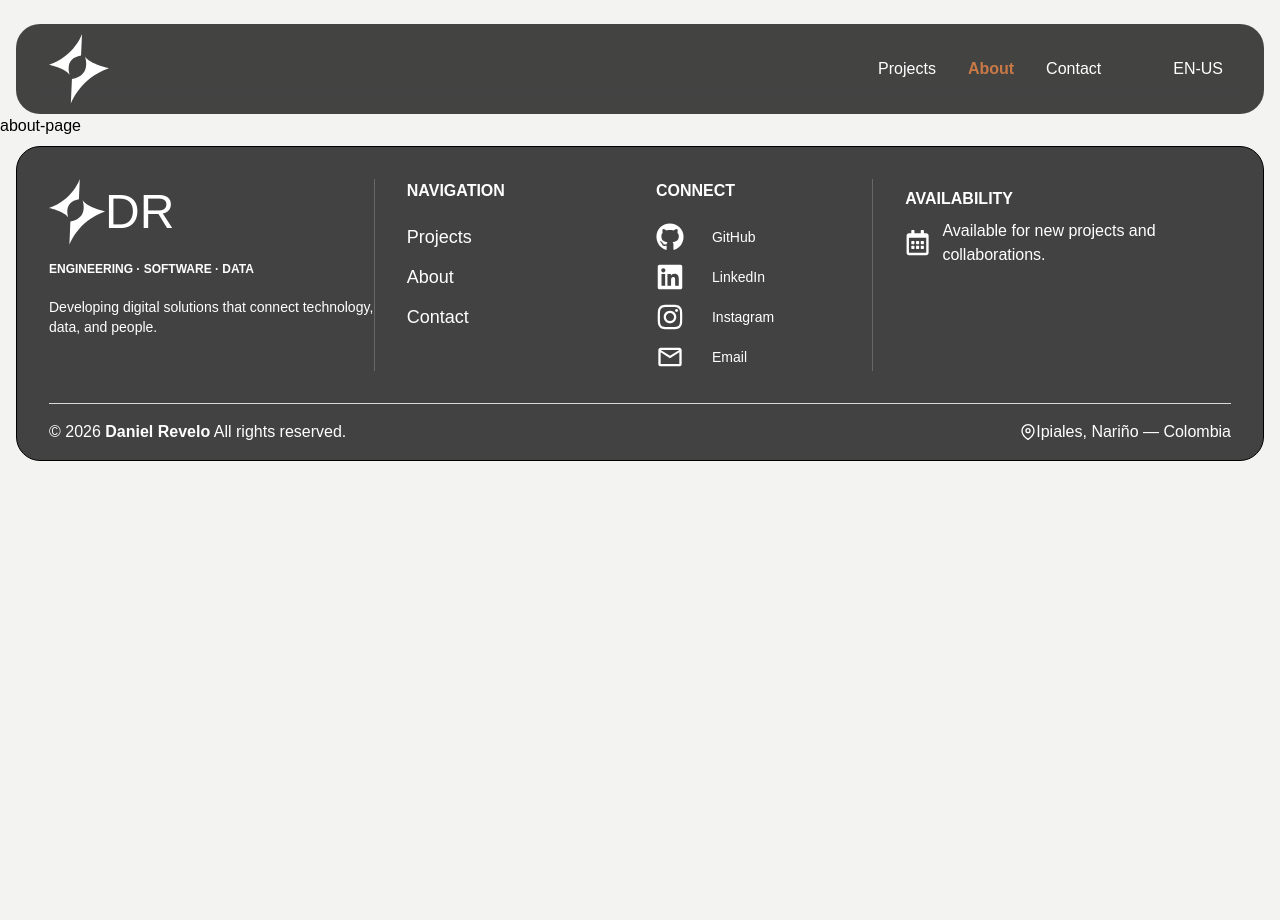
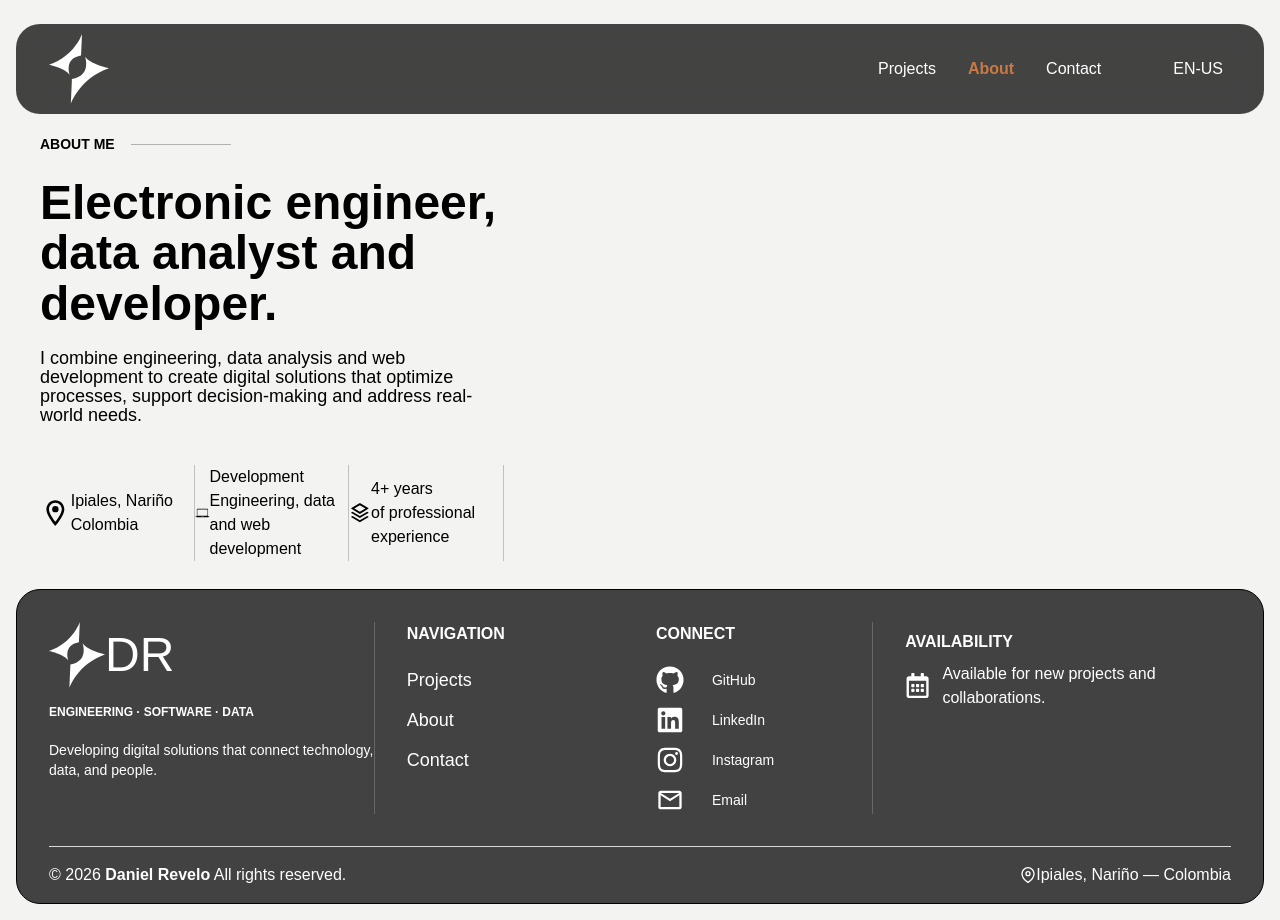
Before and after one commit to danielr2120/portfolio, a React (Vite) app: page /about in a window 1280 px wide. Before the commit the page ends 800 px from the top, so only its background shows below. Built offline with nearby package versions, Linux system fonts and the light colour scheme.

Commit message:
A section of the about me page begins~

```diff
--- a/src/i18n/locales/en.json
+++ b/src/i18n/locales/en.json
@@ -49,5 +49,48 @@
       "heading": "Open to new connections.",
       "message": "Projects, ideas and collaborations."
     }
+  },
+  "about": {
+    "eyebrow": "About me",
+    "title": "Electronic engineer, data analyst and developer.",
+    "description": "I combine engineering, data analysis and web development to create digital solutions that optimize processes, support decision-making and address real-world needs.",
+    "details": {
+      "location": {
+        "value": "Ipiales, Nariño",
+        "description": "Colombia"
+      },
+      "specialty": {
+        "value": "Development",
+        "description": "Engineering, data and web development"
+      },
+      "experience": {
+        "value": "4+ years",
+        "description": "of professional experience"
+      }
+    },
+    "approach": {
+      "title": "My approach",
+      "description": "I'm interested in building useful, simple and sustainable technology. I believe the best solutions come from understanding problems, analyzing needs and finding practical ways to solve them.",
+      "principles": [
+        "Understand problems before proposing solutions.",
+        "Turn information into useful knowledge.",
+        "Design tools that simplify processes.",
+        "Keep learning, experimenting and improving."
+      ]
+    },
+    "technologies": {
+      "title": "Technologies"
+    },
+    "interests": {
+      "title": "Interests",
+      "items": [
+        "Astrophotography and astronomy",
+        "Technology and innovation",
+        "Training and fitness",
+        "Reading and continuous learning",
+        "Finance and investing",
+        "Nature and exploration"
+      ]
+    }
   }
 }
--- a/src/i18n/locales/es.json
+++ b/src/i18n/locales/es.json
@@ -49,5 +49,48 @@
       "heading": "Abierto a nuevas conexiones.",
       "message": "Proyectos, ideas y colaboraciones."
     }
+  },
+  "about": {
+    "eyebrow": "Sobre mí",
+    "title": "Ingeniero electrónico, analista de datos y desarrollador.",
+    "description": "Combino la ingeniería, el análisis de información y el desarrollo web para crear soluciones digitales que optimicen procesos, faciliten la toma de decisiones y resuelvan necesidades reales.",
+    "details": {
+      "location": {
+        "value": "Ipiales, Nariño",
+        "description": "Colombia"
+      },
+      "specialty": {
+        "value": "Desarrollo",
+        "description": "Ingeniería, datos"
+      },
+      "experience": {
+        "value": "+4 años",
+        "description": "de experiencia profesional"
+      }
+    },
+    "approach": {
+      "title": "Mi enfoque",
+      "description": "Me interesa construir tecnología útil, sencilla y sostenible. Creo que las mejores soluciones nacen de comprender los problemas, analizar las necesidades y encontrar formas prácticas de resolverlos.",
+      "principles": [
+        "Comprender los problemas antes de proponer soluciones.",
+        "Transformar información en conocimiento útil.",
+        "Diseñar herramientas que simplifiquen procesos.",
+        "Aprender, experimentar y mejorar continuamente."
+      ]
+    },
+    "technologies": {
+      "title": "Tecnologías"
+    },
+    "interests": {
+      "title": "Intereses",
+      "items": [
+        "Astrofotografía y astronomía",
+        "Tecnología e innovación",
+        "Entrenamiento y actividad física",
+        "Lectura y aprendizaje continuo",
+        "Finanzas e inversión",
+        "Naturaleza y exploración"
+      ]
+    }
   }
 }
--- a/src/pages/about-page.tsx
+++ b/src/pages/about-page.tsx
@@ -1,7 +1,43 @@
+
+import { useTranslation } from "react-i18next";
+import { MdOutlineLocationOn } from "react-icons/md";
+import { IoIosLaptop } from "react-icons/io";
+import { RiStackLine } from "react-icons/ri";
 
 
 export function AboutPage() {
+  const [t] = useTranslation()
+  const about = [
+    {id:1 , value:t('about.details.location.value'),description:t('about.details.location.description'), logo: MdOutlineLocationOn },
+    {id:2 , value:t('about.details.specialty.value'),description:t('about.details.specialty.description'), logo: IoIosLaptop },
+    {id:3 , value:t('about.details.experience.value'),description:t('about.details.experience.description'), logo: RiStackLine },
+  ]
   return (
-    <div>about-page</div>
+    <div className="grid grid-cols-1 md:grid-cols-2 lg:grid-cols-[4fr_6fr] mx-2 mt-5 px-4 lg:px-8 gap-8 lg:gap-10">
+          <section>
+            <div className="flex flex-col mb-10">
+              <p className="uppercase font-bold text-sm mb-6 flex items-center after:ml-4 after:h-px after:flex-1 after:bg-background/30 after:max-w-25"> {t("about.eyebrow")} </p>
+              <h1 className="text-4xl font-bold max-w-137 mb-5 leading-[1.05] lg:text-5xl"> {t("about.title")} </h1>
+              <p className="font-light text-lg max-w-135 leading-[1.05] text-"> {t("about.description")} </p>
+            </div>
+            <div className="flex flex-col mb-5">
+              <ul className="grid grid-cols-3">
+                {about.map((about)=>{
+                  const Logo = about.logo
+                  return(
+                    <li key={about.id} className="border-r border-border/30 max-w-90 flex items-center">
+                      <Logo className="h-full w-[20%]"/>
+                      <div className="flex flex-col">
+                        <span> {about.value} </span>
+                        <span> {about.description} </span>
+                      </div>
+
+                    </li>
+                  )
+                })}
+              </ul>
+            </div>
+          </section>
+    </div>
   )
 }
--- a/src/pages/contact-page.tsx
+++ b/src/pages/contact-page.tsx
@@ -19,7 +19,7 @@ export function ContactPage() {
     <div className="grid grid-cols-1 md:grid-cols-2 lg:grid-cols-[4fr_6fr] mx-2 mt-5 px-4 lg:px-8 gap-8 lg:gap-10">
       <section>
         <div className="flex flex-col mb-10">
-          <p className="uppercase font-medium text-sm mb-6 flex items-center after:ml-4 after:h-px after:flex-1 after:bg-background/30 after:max-w-25"> {t("contact.eyebrow")} </p>
+          <p className="uppercase font-bold text-sm mb-6 flex items-center after:ml-4 after:h-px after:flex-1 after:bg-background/30 after:max-w-25"> {t("contact.eyebrow")} </p>
           <h1 className="text-4xl font-bold max-w-137 mb-5 leading-[1.05] lg:text-5xl"> {t("contact.title")} </h1>
           <p className="font-light text-lg max-w-135 leading-[1.05]"> {t("contact.description")} </p>
         </div>
```
